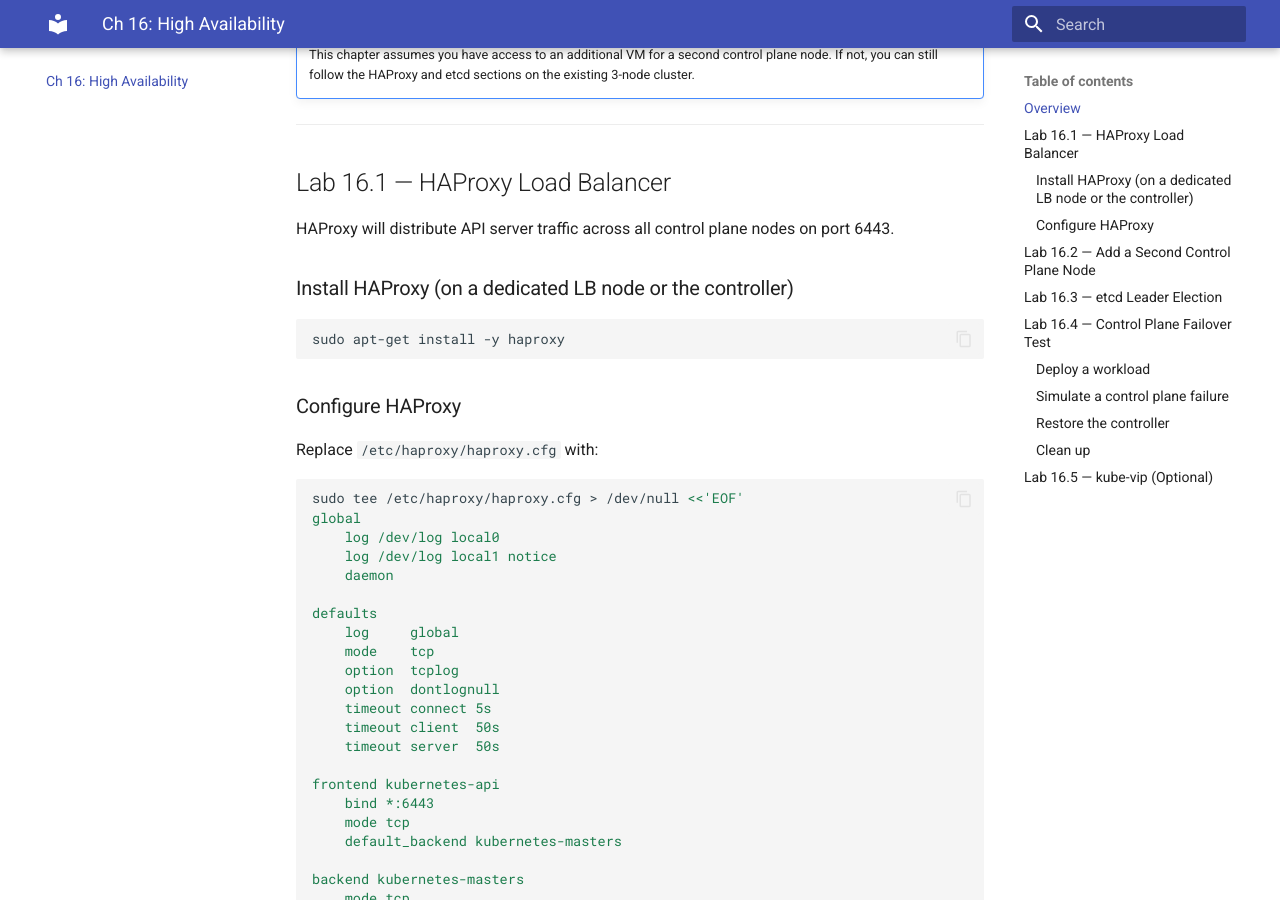
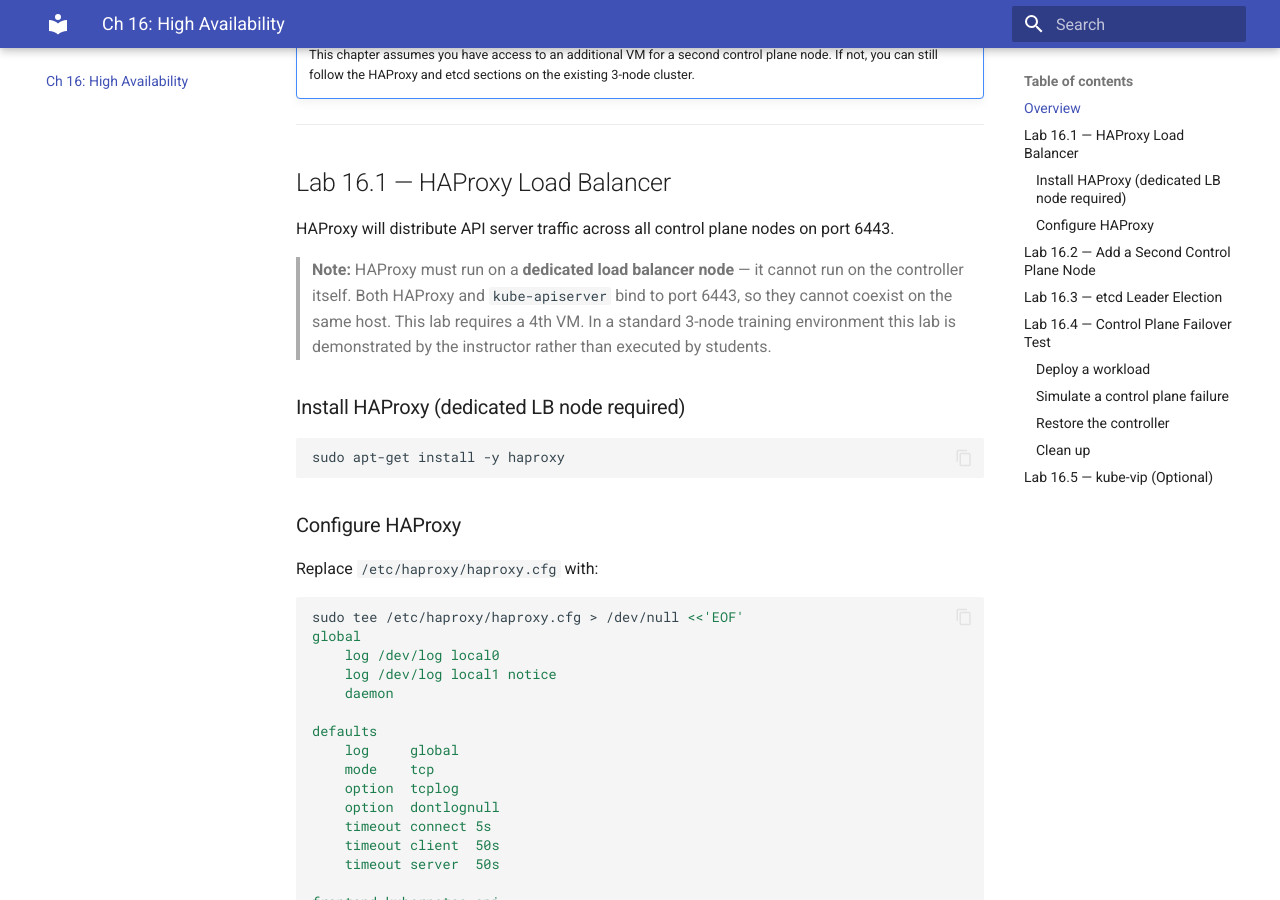
Before and after one commit to helmsman-k8s/lfs458-labs, an MkDocs documentation site: the page built from docs/ch16_labs.md, in a window 1280 px wide and 900 px high, scrolled down 472 px. Built offline with MkDocs 1.6.1 and Material for MkDocs 9.7.7, drawn with Linux system fonts in a browser that asks for light colours.

Commit message:
Fix ch16: clarify HAProxy requires dedicated LB node

````diff
--- a/docs/ch16_labs.md
+++ b/docs/ch16_labs.md
@@ -18,7 +18,9 @@ In this lab you will:
 
 HAProxy will distribute API server traffic across all control plane nodes on port 6443.
 
-### Install HAProxy (on a dedicated LB node or the controller)
+> **Note:** HAProxy must run on a **dedicated load balancer node** — it cannot run on the controller itself. Both HAProxy and `kube-apiserver` bind to port 6443, so they cannot coexist on the same host. This lab requires a 4th VM. In a standard 3-node training environment this lab is demonstrated by the instructor rather than executed by students.
+
+### Install HAProxy (dedicated LB node required)
 
 ```bash
 sudo apt-get install -y haproxy
````
